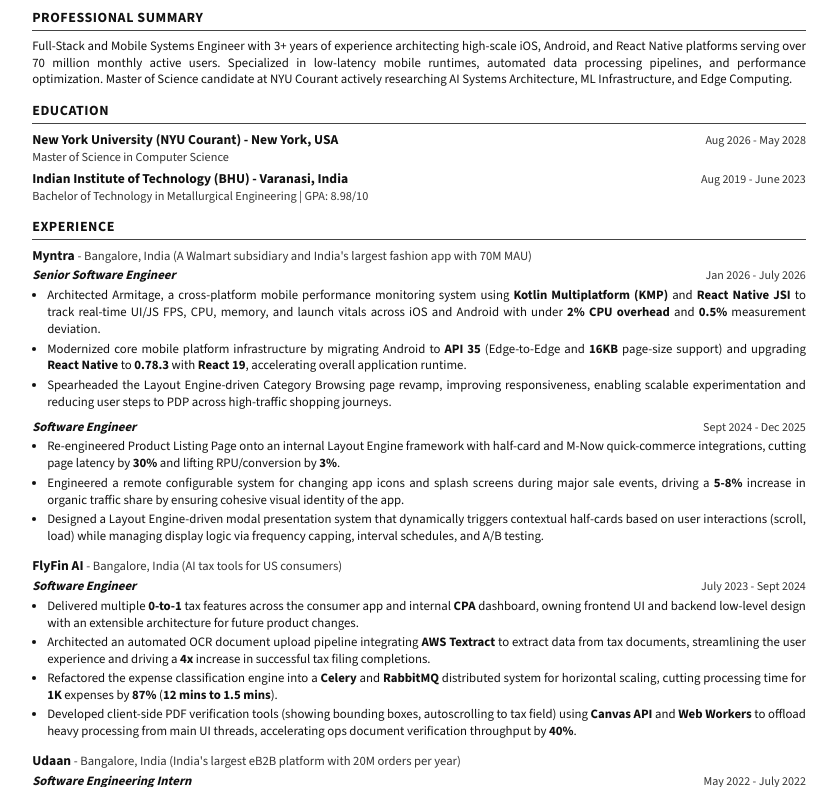
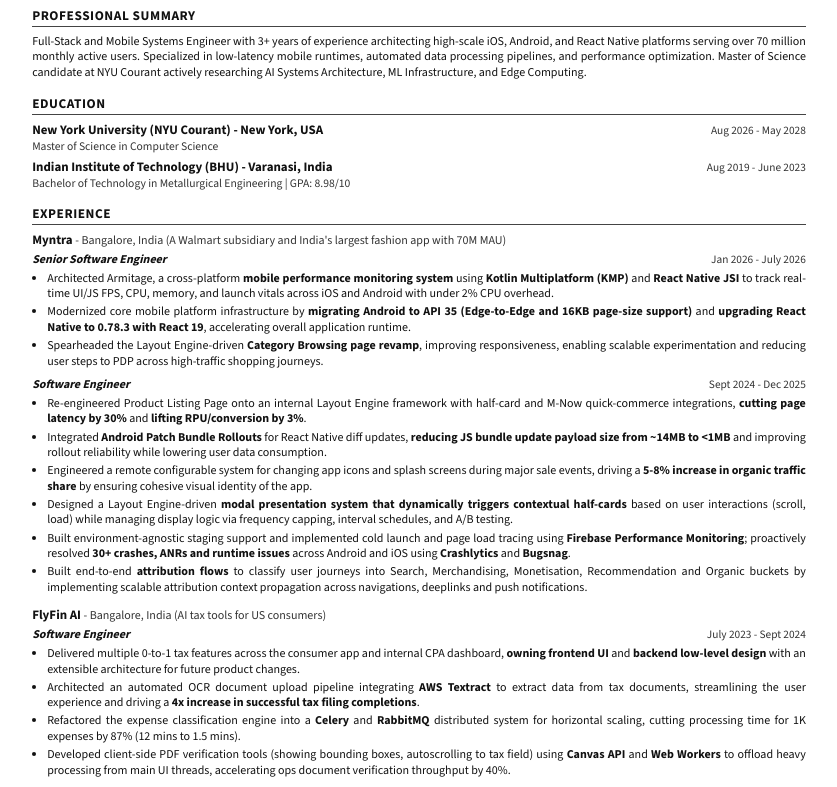
Before and after one commit to Rottenblasters/Personal-Blog, a plain HTML site: page resume/resume.html in a window 1280 px wide. Shown: the part 64-851 px from the top of the page, without its empty margins (221-1058 px from the left). Drawn offline with nearby package versions, Linux system fonts and the light colour scheme.

Commit message:
update resume

```diff
--- a/resume/resume.html
+++ b/resume/resume.html
@@ -26,8 +26,8 @@
       margin: 0 auto;
       padding: 8px 10px;
       max-width: 210mm;
-      font-size: 9.6pt;
-      line-height: 1.32;
+      font-size: 9pt;
+      line-height: 1.3;
       font-weight: 400;
       -webkit-font-smoothing: antialiased;
     }
@@ -47,7 +47,7 @@
 
     .name {
       font-family: "Source Sans 3", "Segoe UI", Calibri, Arial, sans-serif;
-      font-size: 18.5pt;
+      font-size: 17.5pt;
       font-weight: 700;
       letter-spacing: 0.6px;
       margin: 0 0 3px;
@@ -56,7 +56,7 @@
     }
 
     .contact-info {
-      font-size: 9pt;
+      font-size: 8.5pt;
       color: #222;
       letter-spacing: 0.01em;
     }
@@ -66,7 +66,7 @@
     }
 
     .section-title {
-      font-size: 10.5pt;
+      font-size: 10pt;
       font-weight: 700;
       text-transform: uppercase;
       letter-spacing: 0.55px;
@@ -112,25 +112,25 @@
     .row-right {
       flex: 0 0 auto;
       white-space: nowrap;
-      font-size: 9pt;
+      font-size: 8.5pt;
       color: #333;
       text-align: right;
     }
 
     .org {
       font-weight: 700;
-      font-size: 10.2pt;
+      font-size: 9.7pt;
       margin: 0;
     }
 
     .meta {
       font-weight: 400;
-      font-size: 9.5pt;
+      font-size: 9pt;
       color: #333;
     }
 
     .role-line {
-      font-size: 9.6pt;
+      font-size: 9pt;
       margin: 3px 0 0;
     }
 
@@ -141,7 +141,7 @@
 
     .degree {
       margin: 0;
-      font-size: 9.2pt;
+      font-size: 8.7pt;
       color: #333;
     }
 
@@ -234,13 +234,13 @@
           <div class="row-right">Jan 2026 - July 2026</div>
         </div>
         <ul>
-          <li>Architected Armitage, a cross-platform mobile performance monitoring system using <strong>Kotlin Multiplatform (KMP)</strong>
+          <li>Architected Armitage, a cross-platform <strong>mobile performance monitoring system</strong> using <strong>Kotlin Multiplatform (KMP)</strong>
             and <strong>React Native JSI</strong> to track real-time UI/JS FPS, CPU, memory, and launch vitals across iOS and Android
-            with under <strong>2% CPU overhead</strong> and <strong>0.5%</strong> measurement deviation.</li>
-          <li>Modernized core mobile platform infrastructure by migrating Android to <strong>API 35</strong> (Edge-to-Edge and
-            <strong>16KB</strong> page-size support) and upgrading <strong>React Native</strong> to <strong>0.78.3</strong> with
-            <strong>React 19</strong>, accelerating overall application runtime.</li>
-          <li>Spearheaded the Layout Engine-driven Category Browsing page revamp, improving responsiveness, enabling scalable
+            with under 2% CPU overhead.</li>
+          <li>Modernized core mobile platform infrastructure by <strong>migrating Android to API 35 (Edge-to-Edge and
+            16KB page-size support)</strong> and <strong>upgrading React Native to 0.78.3 with
+            React 19</strong>, accelerating overall application runtime.</li>
+          <li>Spearheaded the Layout Engine-driven <strong>Category Browsing page revamp</strong>, improving responsiveness, enabling scalable
             experimentation and reducing user steps to PDP across high-traffic shopping journeys.</li>
         </ul>
       </div>
@@ -252,12 +252,21 @@
         </div>
         <ul>
           <li>Re-engineered Product Listing Page onto an internal Layout Engine framework with half-card and M-Now quick-commerce
-            integrations, cutting page latency by <strong>30%</strong> and lifting RPU/conversion by <strong>3%</strong>.</li>
+            integrations, <strong>cutting page latency by 30%</strong> and <strong>lifting RPU/conversion by 3%</strong>.</li>
+          <li>Integrated <strong>Android Patch Bundle Rollouts</strong> for React Native diff updates,
+            <strong>reducing JS bundle update payload size from ~14MB to &lt;1MB</strong> and improving rollout reliability while
+            lowering user data consumption.</li>
           <li>Engineered a remote configurable system for changing app icons and splash screens during major sale events,
-            driving a <strong>5-8%</strong> increase in organic traffic share by ensuring cohesive visual identity of the app.</li>
-          <li>Designed a Layout Engine-driven modal presentation system that dynamically triggers contextual half-cards based on
+            driving a <strong>5-8% increase in organic traffic share</strong> by ensuring cohesive visual identity of the app.</li>
+          <li>Designed a Layout Engine-driven <strong>modal presentation system that dynamically triggers contextual half-cards</strong> based on
             user interactions (scroll, load) while managing display logic via frequency capping, interval schedules, and
             A/B testing.</li>
+          <li>Built environment-agnostic staging support and implemented cold launch and page load tracing using
+            <strong>Firebase Performance Monitoring</strong>; proactively resolved <strong>30+ crashes, ANRs and runtime issues</strong>
+            across Android and iOS using <strong>Crashlytics</strong> and <strong>Bugsnag</strong>.</li>
+          <li>Built end-to-end <strong>attribution flows</strong> to classify user journeys into Search, Merchandising, Monetisation,
+            Recommendation and Organic buckets by implementing scalable attribution context propagation across navigations,
+            deeplinks and push notifications.</li>
         </ul>
       </div>
     </div>
@@ -270,16 +279,16 @@
           <div class="row-right">July 2023 - Sept 2024</div>
         </div>
         <ul>
-          <li>Delivered multiple <strong>0-to-1</strong> tax features across the consumer app and internal <strong>CPA</strong> dashboard,
-            owning frontend UI and backend low-level design with an extensible architecture for future product changes.</li>
+          <li>Delivered multiple 0-to-1 tax features across the consumer app and internal CPA dashboard,
+            <strong>owning frontend UI</strong> and <strong>backend low-level design</strong> with an extensible architecture for future product changes.</li>
           <li>Architected an automated OCR document upload pipeline integrating <strong>AWS Textract</strong> to extract data from tax documents,
-            streamlining the user experience and driving a <strong>4x</strong> increase in successful tax filing completions.</li>
+            streamlining the user experience and driving a <strong>4x increase in successful tax filing completions</strong>.</li>
           <li>Refactored the expense classification engine into a <strong>Celery</strong> and <strong>RabbitMQ</strong> distributed system
-            for horizontal scaling, cutting processing time for <strong>1K</strong> expenses by <strong>87%</strong>
-            (<strong>12 mins to 1.5 mins</strong>).</li>
+            for horizontal scaling, cutting processing time for 1K expenses by 87%
+            (12 mins to 1.5 mins).</li>
           <li>Developed client-side PDF verification tools (showing bounding boxes, autoscrolling to tax field) using
             <strong>Canvas API</strong> and <strong>Web Workers</strong> to offload heavy processing from main UI threads,
-            accelerating ops document verification throughput by <strong>40%</strong>.</li>
+            accelerating ops document verification throughput by 40%.</li>
         </ul>
       </div>
     </div>
@@ -295,7 +304,7 @@
           <li>Optimized <strong>Apache Solr</strong> indexing by restructuring schema fields, reducing search latency
             for high-volume catalog queries.</li>
           <li>Enhanced the <strong>CQRS</strong> synchronization pipeline by implementing automated cleanup cron jobs,
-            maintaining <strong>99.9%</strong> data consistency between primary write databases and read stores.</li>
+            maintaining 99.9% data consistency between primary write databases and read stores.</li>
         </ul>
       </div>
     </div>
```
Also changed, not shown: 2 other files.
